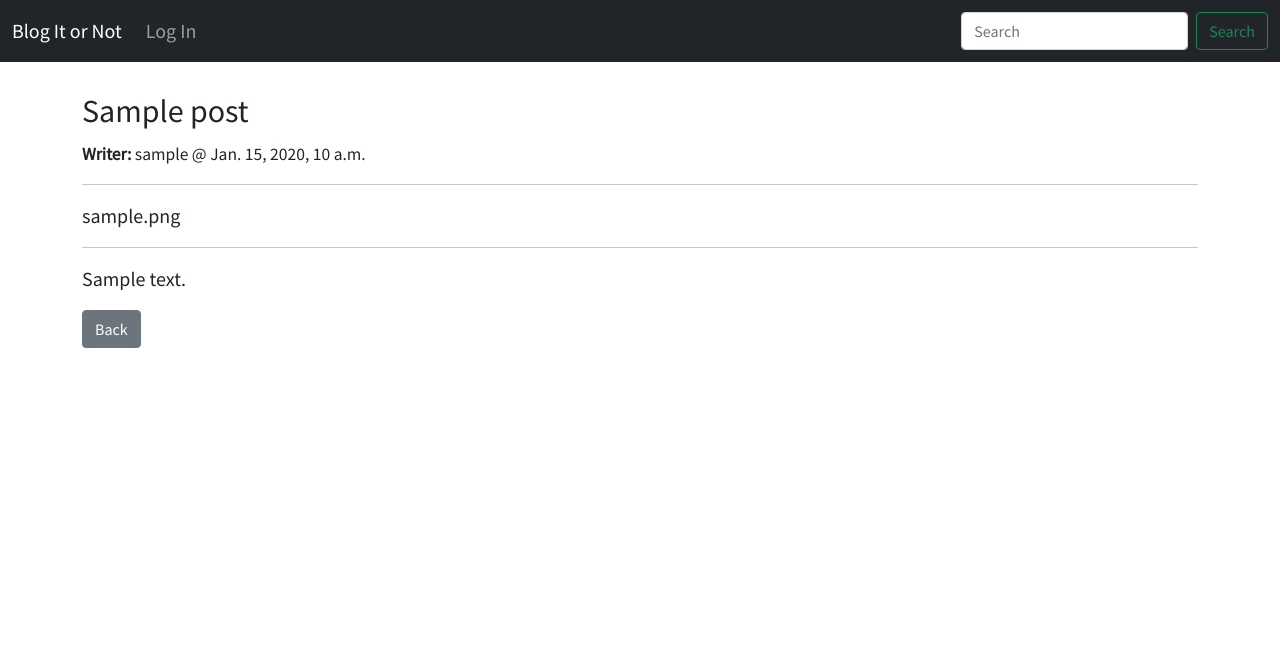
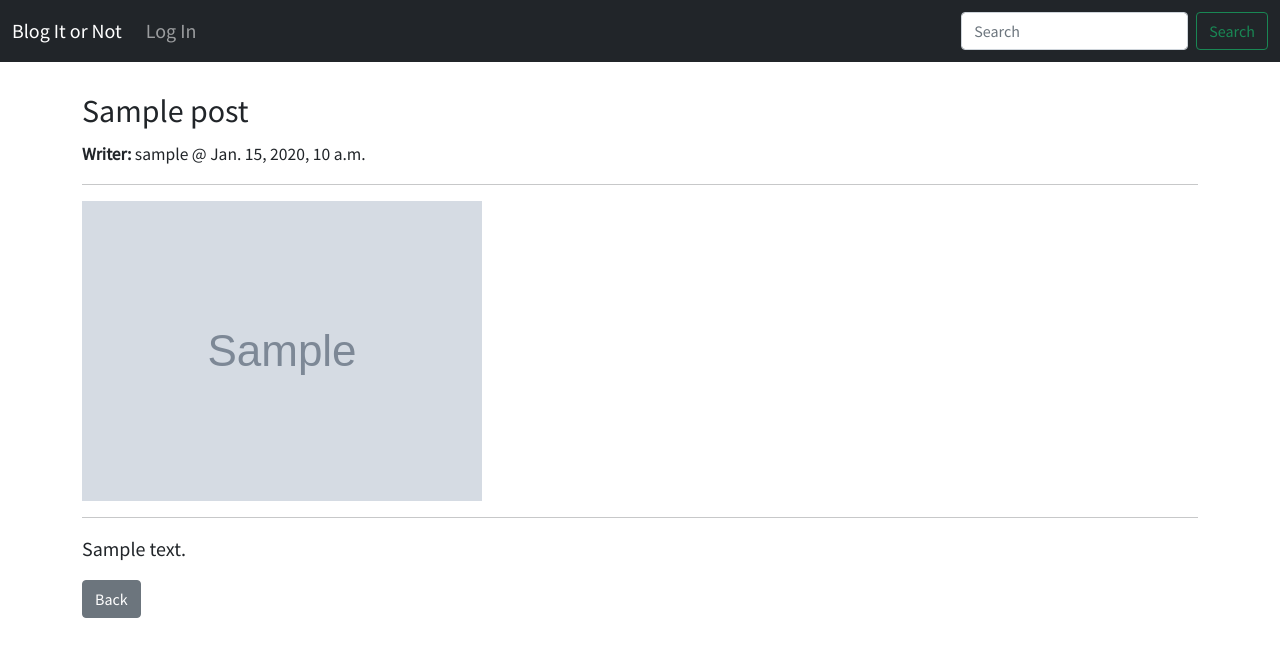
Before and after one commit to jiisanda/BlogitOrnot, a Django app: page /post/1/ in a window 1280 px wide. Shown: the top 657 px of the page. Run offline with Django 3.2, Linux system fonts and the light colour scheme; tables that the repository leaves empty hold one stand-in row (values such as "Sample post"); grey boxes marked "Sample" are stand-in pictures.

Commit message:
Images added

```diff
--- a/BlogApp/static/css/base.css
+++ b/BlogApp/static/css/base.css
@@ -61,3 +61,8 @@ header h1 a {
     margin-top: 50px;
     text-align: center;
 }
+
+.img-fluid {
+    max-width: 50%;
+    height: auto;
+}
--- a/BlogApp/urls.py
+++ b/BlogApp/urls.py
@@ -1,4 +1,5 @@
 from os import name
+from typing import Pattern
 from django.urls import path
 from .views import BlogListView, BlogDetailView, BlogCreateView, BlogUpdateView, BlogDeleteView, SearchResultsView
 from BlogApp import views
--- a/BlogProject/settings.py
+++ b/BlogProject/settings.py
@@ -124,8 +124,8 @@ STATIC_DIRS = [os.path.join(BASE_DIR, 'static')]        # new
 
 
 # Media Files
-MEDIA_ROOT = os.path.join(BASE_DIR, 'media')
 MEDIA_URL = '/media/'
+MEDIA_ROOT = os.path.join(BASE_DIR, 'BlogApp/media')
 
 # Default primary key field type
 # https://docs.djangoproject.com/en/3.2/ref/settings/#default-auto-field
--- a/BlogProject/urls.py
+++ b/BlogProject/urls.py
@@ -16,6 +16,8 @@ Including another URLconf
 from django.contrib import admin
 from django.urls import path, include
 from BlogApp import views
+from django.conf.urls.static import static
+from django.conf import settings
 
 urlpatterns = [
     path('admin/', admin.site.urls),
@@ -23,3 +25,6 @@ urlpatterns = [
     path('logout/', views.user_logout, name='logout'),
     path('special/', views.special, name="special"),
 ]
+
+
+urlpatterns += static(settings.MEDIA_URL, document_root=settings.MEDIA_ROOT)
--- a/templates/BlogApp/base.html
+++ b/templates/BlogApp/base.html
@@ -8,6 +8,7 @@
     <head>
         <meta charset="utf-8">
         <meta http-equiv="X-UA-Compatible" content="IE=edge">
+        <link rel="icon" href="{% static 'favicon.ico' %}" type="image/png">
         <title>
             {% block title %}
                 Blog It or Not!!!
--- a/templates/BlogApp/home.html
+++ b/templates/BlogApp/home.html
@@ -1,5 +1,4 @@
 {% extends 'BlogApp\base.html' %}
-{% load static %}
 {% block content %}
     <br>
     {% if user.is_authenticated %}
@@ -9,7 +8,7 @@
                         <div class="row">
                             <div class="col-sm-18">
                                 <div class="card" style="width: 18rem;">
-                                    <img src="{{ post.post_picture }}" class="card-img-top" alt="{{ post.title|slice:":20" }}">
+                                    <img src="{{ post.post_picture.url }}" class="card-img-top" alt="{{ post.title|slice:":20" }}">
                                     <div class="card-body">
                                         <h5 class="card-title">{{ post.title }}</h5>
                                         <h6 class="card-subtitle mb-2 text-muted">
--- a/templates/BlogApp/post_detail.html
+++ b/templates/BlogApp/post_detail.html
@@ -14,7 +14,7 @@
         {% endif %}
     </small>
     <hr>
-    {{ post.post_picture }}
+    <img src="{{ post.post_picture.url }}" class="img-fluid">
     <hr>
     <p>{{ object.body }}</p>
     <a href="{% url 'home' %}" class='btn btn-secondary'>Back</a>
--- a/templates/BlogApp/post_new.html
+++ b/templates/BlogApp/post_new.html
@@ -2,7 +2,7 @@
 {% block content %}
 {% if user.is_authenticated %}
     <h1>New Post</h1>
-    <form action="" method="post">
+    <form action="" method="post" enctype="multipart/form-data">
         {% csrf_token %}
         {{ form.as_p }}
         <input type="submit" value="Save">
```
Also changed, not shown: BlogApp/media/post_pictures/Black_and_Blue_Modern_Action_Gaming_Livestream_Youtube_Thumbnail.png (added), BlogApp/media/post_pictures/Jon_Snow.png (renamed from media/profile_pics/Jon_Snow.png), BlogApp/media/post_pictures/Jon_Snow_QXFf7xm.png (added), BlogApp/static/favicon.ico (added).
